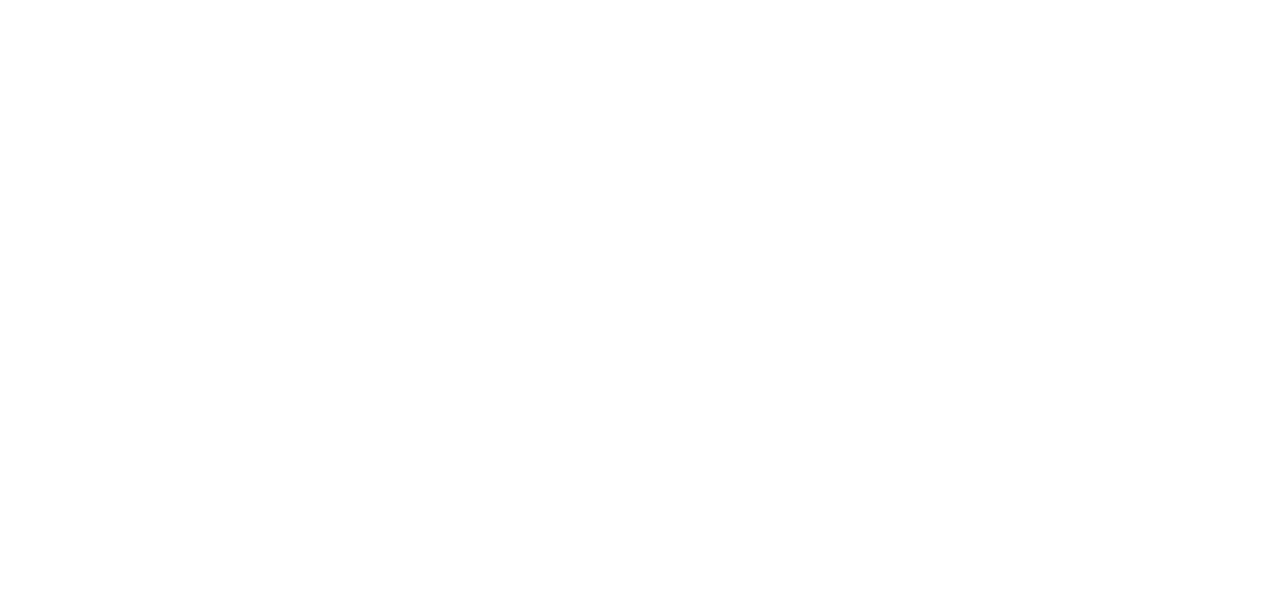
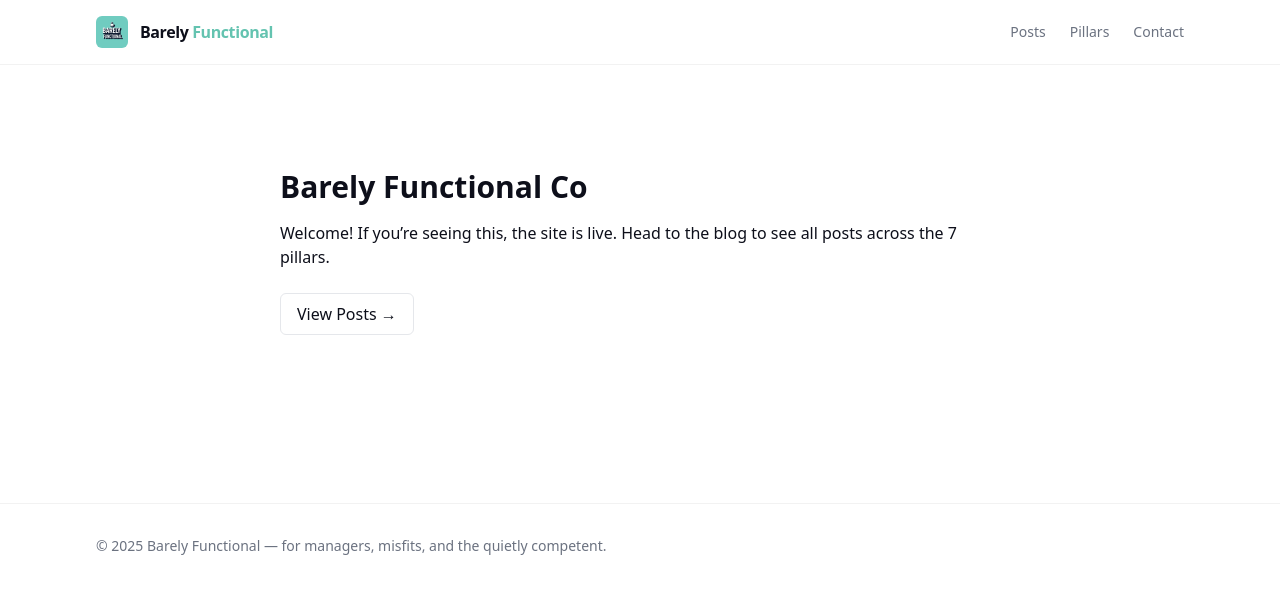
Before and after one commit to B2BContent/barelyfunctional-frontend, a Next.js app: page / in a window 1280 px wide. Before the commit this address had no page. Shown: the top 594 px of the page. Built offline with nearby package versions, Linux system fonts and the light colour scheme.

Commit message:
feat(home): simple static homepage with link to /posts

```diff
--- a/app/page.tsx
+++ b/app/page.tsx
@@ -1,6 +1,20 @@
-export const dynamic = 'force-dynamic';
-import { redirect } from "next/navigation";
+// app/page.tsx
+import Link from "next/link";
 
 export default function Home() {
-  redirect("/posts");
+  return (
+    <main className="mx-auto max-w-3xl px-6 py-16">
+      <h1 className="text-3xl font-bold mb-4">Barely Functional Co</h1>
+      <p className="mb-6">
+        Welcome! If you’re seeing this, the site is live. Head to the blog to see
+        all posts across the 7 pillars.
+      </p>
+      <Link
+        href="/posts"
+        className="inline-block rounded-md border px-4 py-2 hover:bg-gray-50"
+      >
+        View Posts →
+      </Link>
+    </main>
+  );
 }
```
